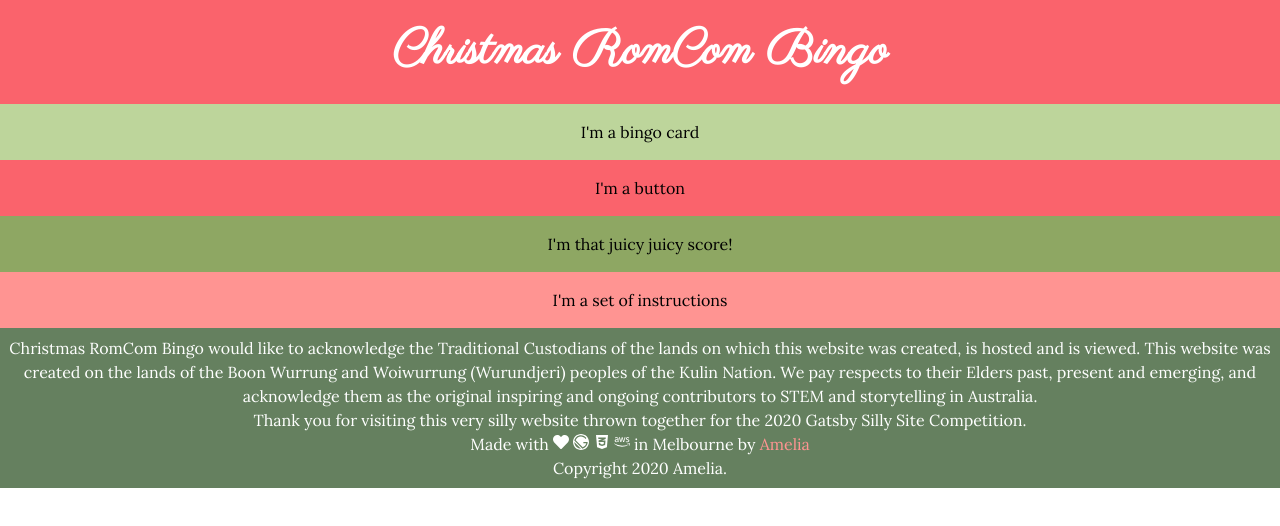
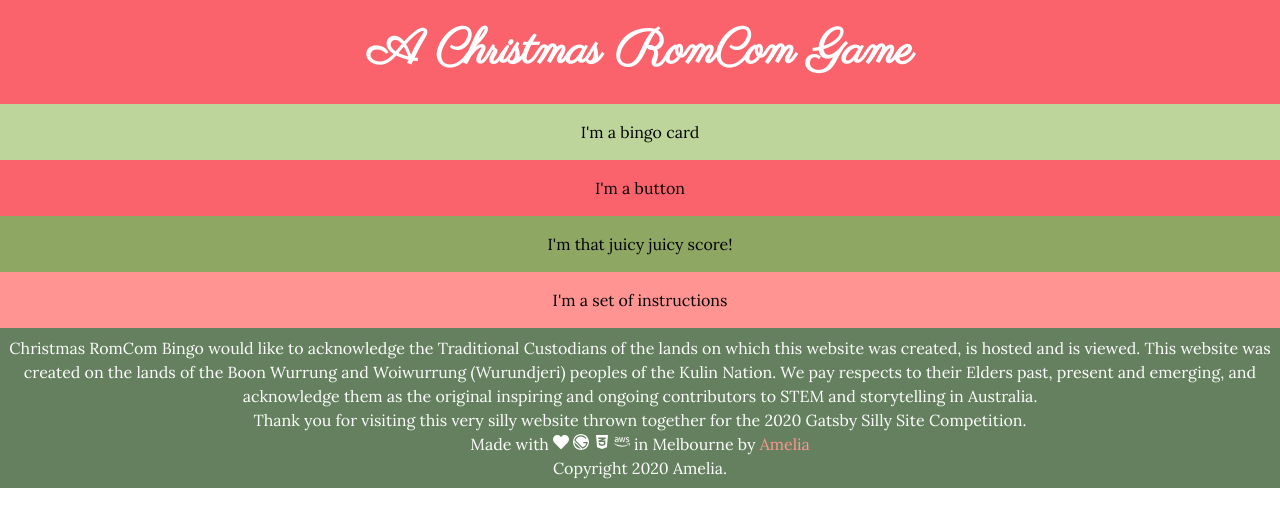
Before and after one commit to amtrav42/ChristmasRomComBingo, a Gatsby site: page / in a window 1280 px wide. Built offline with nearby package versions, Linux system fonts and the light colour scheme; Gatsby itself is replaced by a stand-in of ours.

Commit message:
updated title

```diff
--- a/src/components/Header/index.jsx
+++ b/src/components/Header/index.jsx
@@ -4,7 +4,7 @@ import HeaderStyles from "./Header.module.css";
 export default function Header() {
   return (
     <div className={HeaderStyles.background}>
-      <h1>Christmas RomCom Bingo</h1>
+      <h1>A Christmas RomCom Game</h1>
     </div>
   )
 };
```
